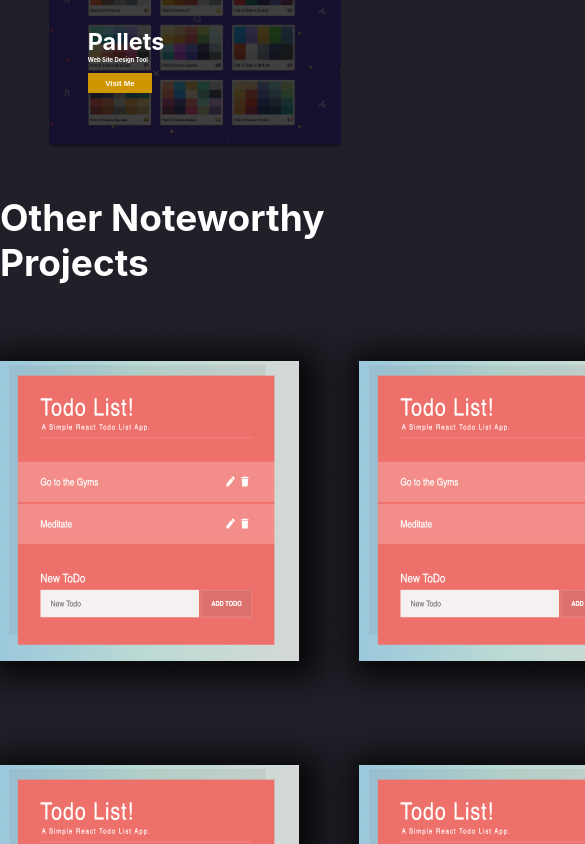
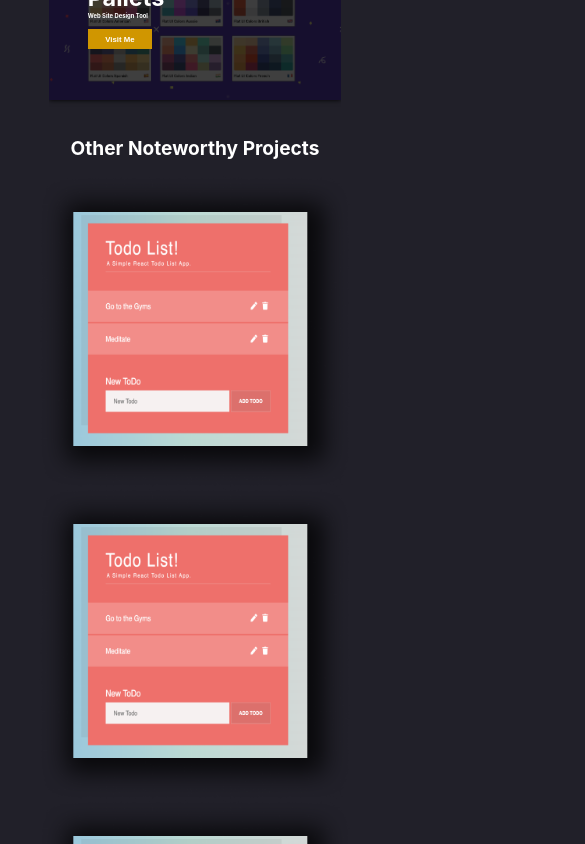
Before and after one commit to 54JIN/personal-website, a React (Create React App) app: page / in a window 390 px wide. Shown: the part 900-1744 px from the top of the page, 585 px wide, since content can reach past the window. Built offline with nearby package versions, Linux system fonts and the light colour scheme.

Commit message:
Made Noteworthy Porjects Reactive

```diff
--- a/src/App.css
+++ b/src/App.css
@@ -273,6 +273,26 @@ body {
   }
 }
 
+@media only screen and (max-width: 1200px) {
+
+  .Other_Projects-Noteworthy {
+    display: grid;
+    grid-template-columns: 50% 25%;
+  }
+}
+
+@media only screen and (max-width: 1000px) {
+  .Other_Projects h2 {
+    color: #FFFFFF;
+    font-size: 4.9vw;
+  }
+
+  .Other_Projects-Noteworthy {
+    display: flex;
+    flex-direction: column;
+  }
+}
+
 @media only screen and (max-width: 600px) {
   .Home-Content h1{
     font-size: 10vw;
@@ -313,6 +333,18 @@ body {
 
   .Featured h2 {
     color: #FFFFFF;
-    font-size: 8.9vw;
+    font-size: 4.9vw;
+  }
+
+  .Other_Projects h2 {
+    color: #FFFFFF;
+    font-size: 4.9vw;
+  }
+
+  .Other_Projects-Noteworthy {
+    display: flex;
+    flex-direction: column;
+    align-items: center;
+    width: 80vw;
   }
 }
--- a/src/Noteworthy.css
+++ b/src/Noteworthy.css
@@ -0,0 +1,21 @@
+@media only screen and (max-width: 1000px) {
+    .Noteworthy {
+        display: flex;
+        justify-content: center;
+        width: 80vw;
+    }
+    .Noteworthy img{
+        width: 100%;
+    }
+}
+
+@media only screen and (max-width: 600px) {
+    .Noteworthy {
+        display: flex;
+        justify-content: center;
+        width: 80vw;
+    }
+    .Noteworthy img{
+        width: 100%;
+    }
+}
```
